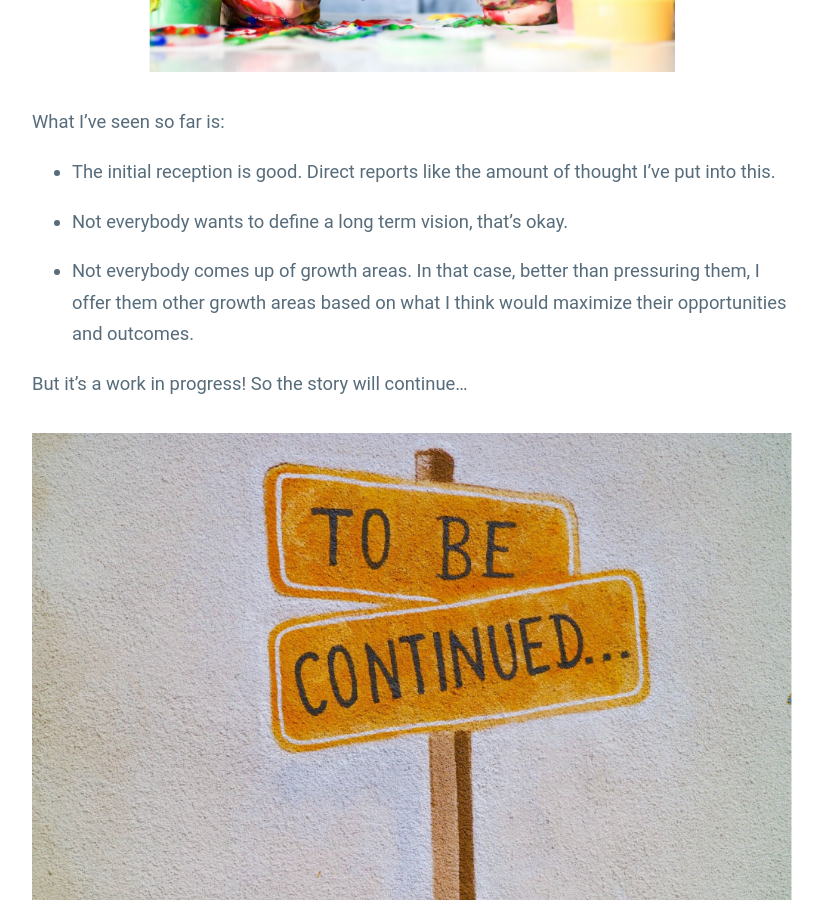
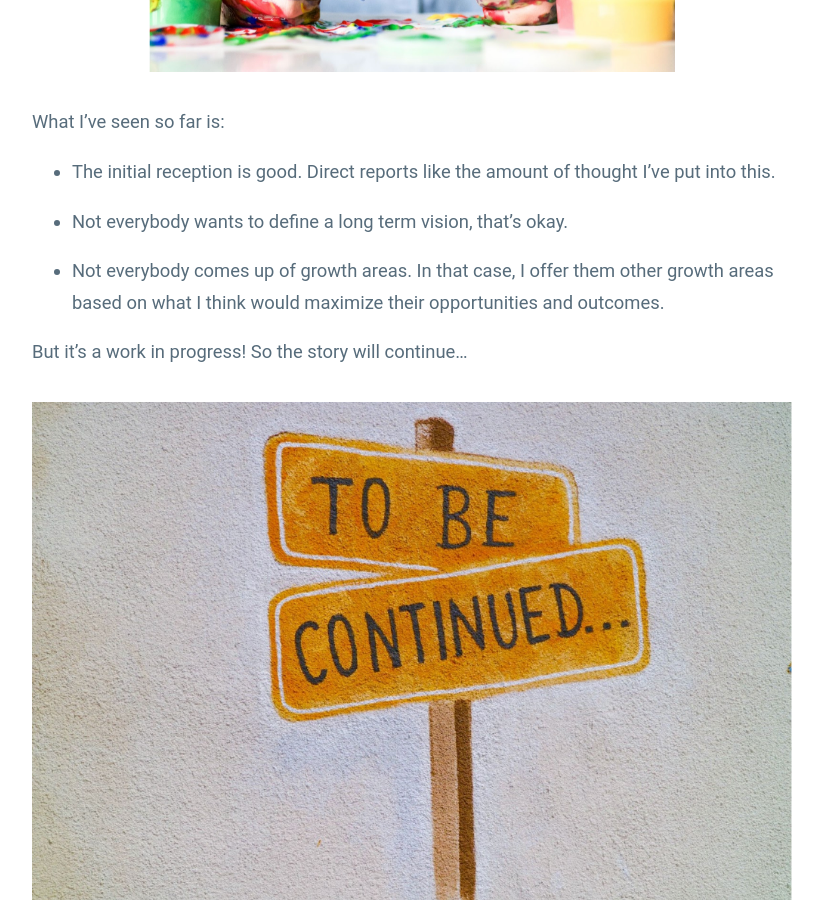
Before and after one commit to guillermodlpa/site, a Jekyll site: the page built from _posts/2021-12-08-growth-of-direct-reports.markdown, in a window 1280 px wide and 900 px high, scrolled down 7312 px. Shown: the whole window, without its empty margins (228-1051 px from the left). Built offline with Jekyll 4.4.1, drawn with Linux system fonts in a browser that asks for light colours.

Commit message:
Updated Growth Of Direct Reports

```diff
--- a/_posts/2021-12-08-growth-of-direct-reports.markdown
+++ b/_posts/2021-12-08-growth-of-direct-reports.markdown
@@ -109,7 +109,7 @@
 
 * Not everybody wants to define a long term vision, that’s okay.
 
-* Not everybody comes up of growth areas. In that case, better than pressuring them, I offer them other growth areas based on what I think would maximize their opportunities and outcomes.
+* Not everybody comes up of growth areas. In that case, I offer them other growth areas based on what I think would maximize their opportunities and outcomes.
 
 But it's a work in progress! So the story will continue...
 
```
